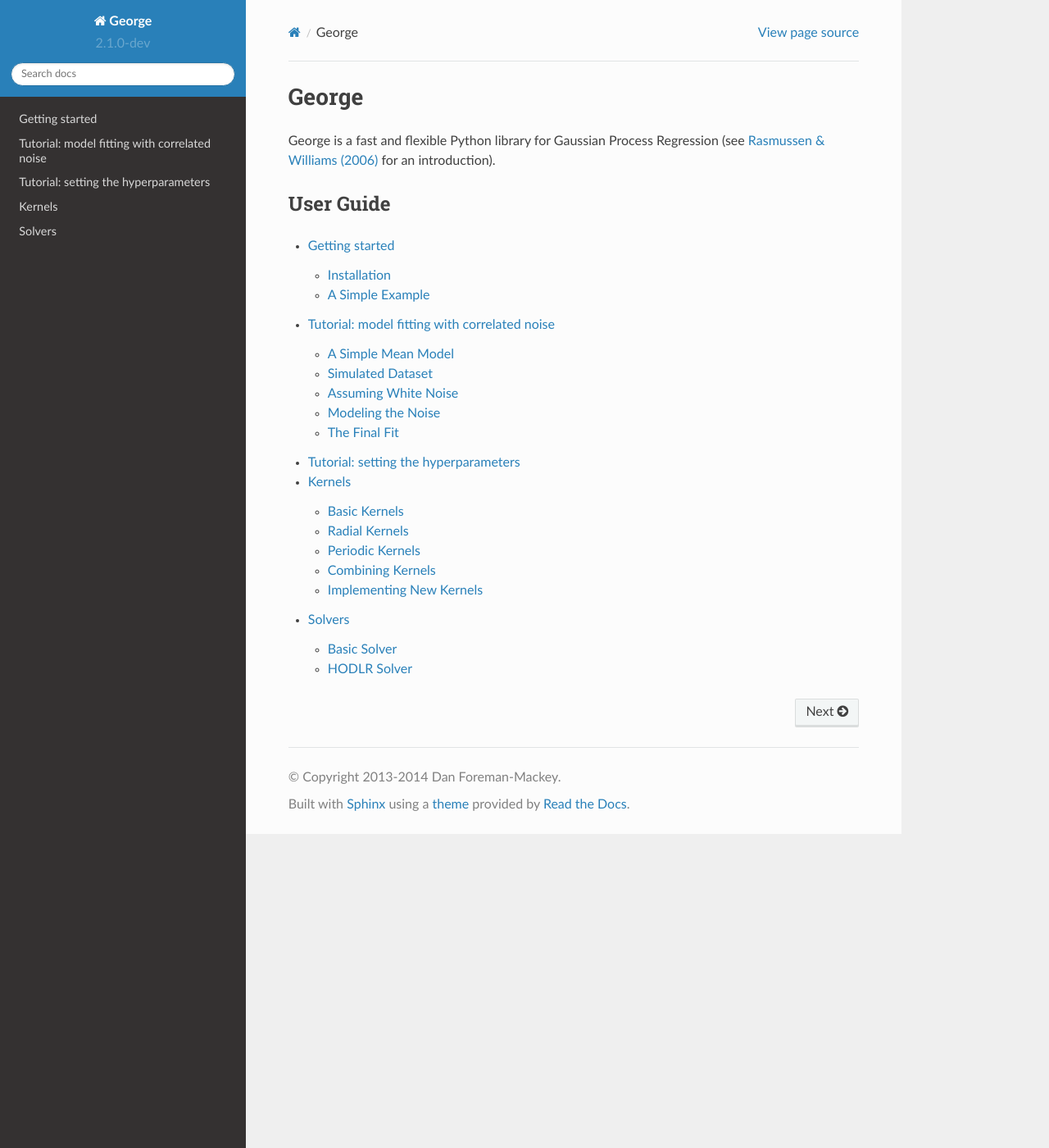
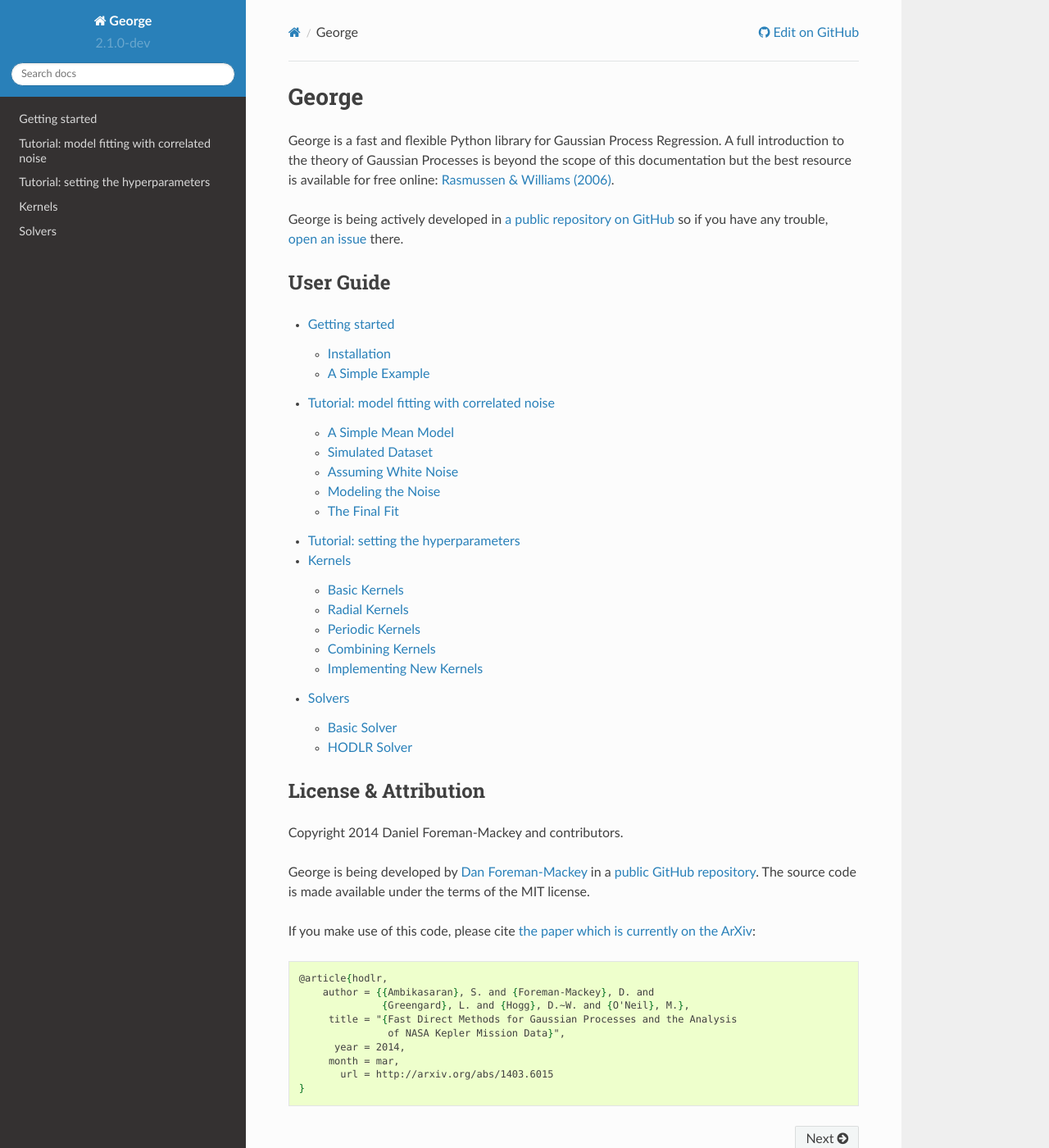
Before and after one commit to dfm/george, a Sphinx documentation site: the page built from docs/index.rst, in a window 1280 px wide and 1400 px high. Shown: the whole window at 82% size. Built offline with Sphinx 7.4.7 and the Read the Docs theme 2.0.0, drawn with Linux system fonts in a browser that asks for light colours.

```diff
--- a/docs/conf.py
+++ b/docs/conf.py
@@ -31,3 +31,11 @@ pygments_style = "sphinx"
 html_theme = "sphinx_rtd_theme"
 html_theme_path = [sphinx_rtd_theme.get_html_theme_path()]
 html_static_path = ["_static"]
+html_show_sourcelink = False
+html_context = dict(
+    display_github=True,
+    github_user="dfm",
+    github_repo="george",
+    github_version="master",
+    conf_py_path="/docs/",
+)
--- a/docs/index.rst
+++ b/docs/index.rst
@@ -1,9 +1,15 @@
 George
 ======
 
-George is a fast and flexible Python library for Gaussian Process Regression
-(see `Rasmussen & Williams (2006) <http://www.gaussianprocess.org/gpml/>`_ for
-an introduction).
+George is a fast and flexible Python library for Gaussian Process Regression.
+A full introduction to the theory of Gaussian Processes is beyond the scope of
+this documentation but the best resource is available for free online:
+`Rasmussen & Williams (2006) <http://www.gaussianprocess.org/gpml/>`_.
+
+George is being actively developed in `a public repository on GitHub
+<https://github.com/dfm/george>`_ so if you have any trouble, `open an issue
+<https://github.com/dfm/george/issues>`_ there.
+
 
 User Guide
 ----------
@@ -16,3 +22,28 @@ User Guide
    user/hyper
    user/kernels
    user/solvers
+
+
+License & Attribution
+---------------------
+
+Copyright 2014 Daniel Foreman-Mackey and contributors.
+
+George is being developed by `Dan Foreman-Mackey <http://dan.iel.fm>`_ in a
+`public GitHub repository <https://github.com/dfm/george>`_.
+The source code is made available under the terms of the MIT license.
+
+If you make use of this code, please cite `the paper which is currently on the
+ArXiv <http://arxiv.org/abs/1403.6015>`_:
+
+.. code-block:: tex
+
+    @article{hodlr,
+        author = {{Ambikasaran}, S. and {Foreman-Mackey}, D. and
+                  {Greengard}, L. and {Hogg}, D.~W. and {O'Neil}, M.},
+         title = "{Fast Direct Methods for Gaussian Processes and the Analysis
+                   of NASA Kepler Mission Data}",
+          year = 2014,
+         month = mar,
+           url = http://arxiv.org/abs/1403.6015
+    }
```
Also changed, not shown: docs/user/kernels.rst (+27 -1 lines), 2 other files.
